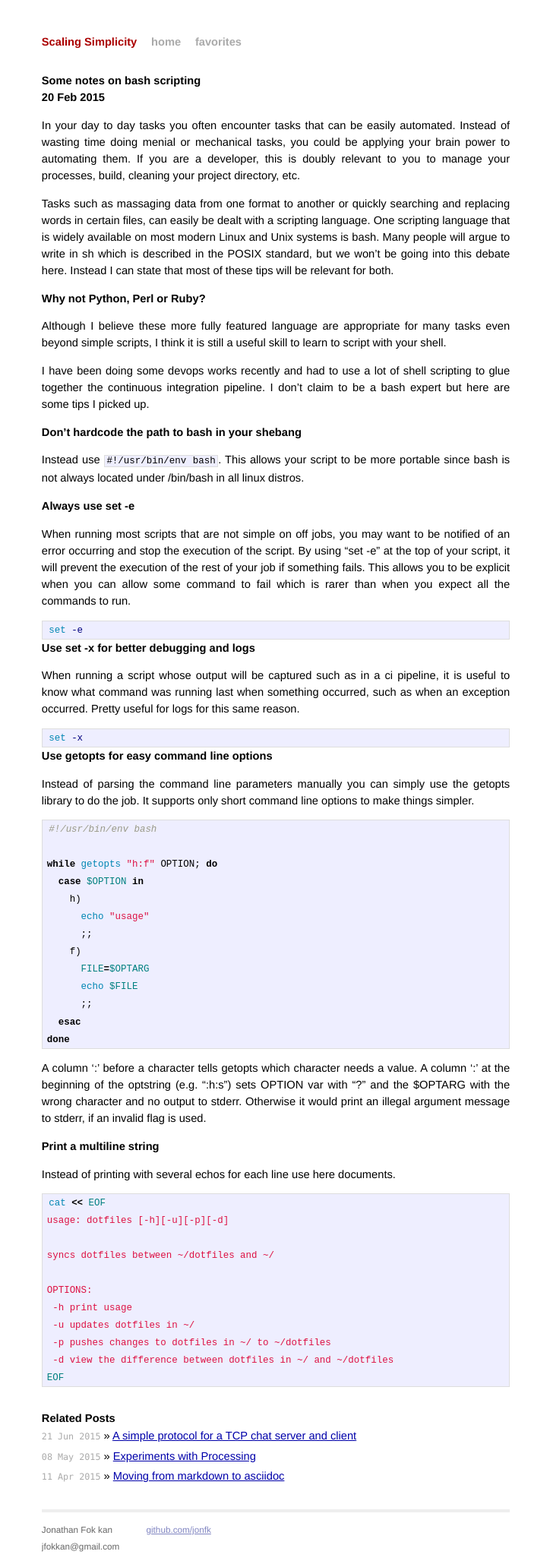
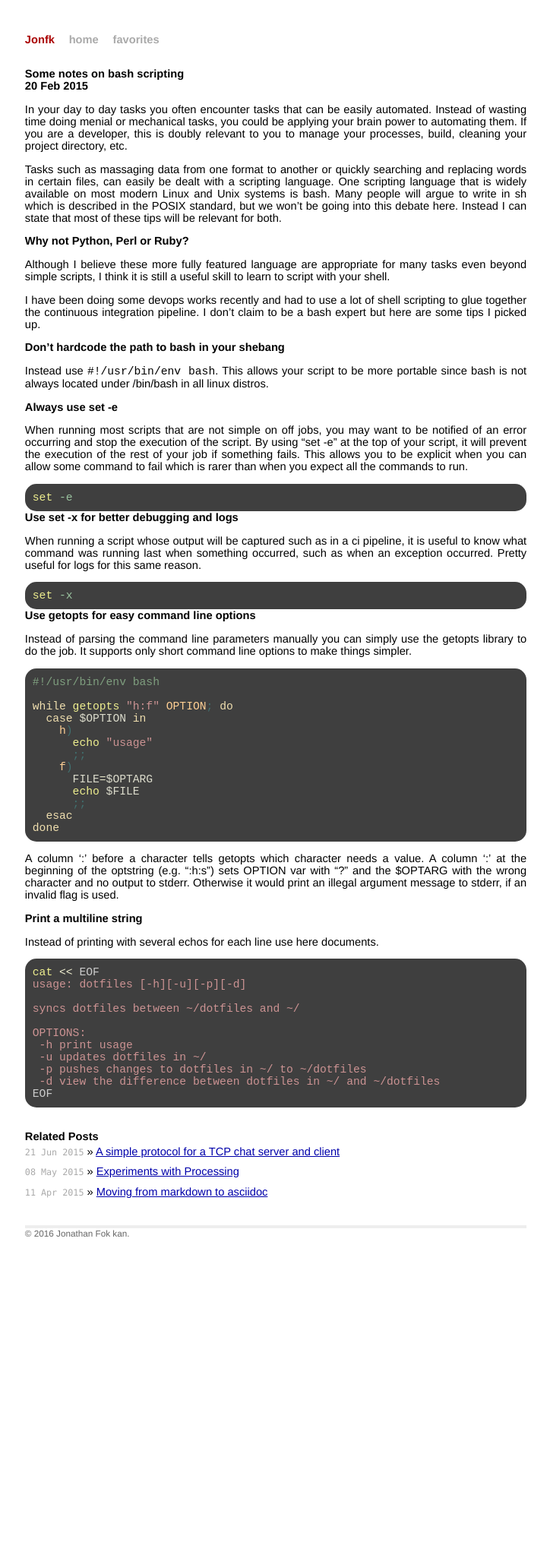
Before and after one commit to jonfk/jonfk.ca, a Jekyll site: the page built from _posts/2015-02-20-Some-notes-on-bash-scripting.md, in a window 1280 px wide. Shown: the whole page at 76% size, without its empty margins (277-1001 px from the left). Built offline with Jekyll 4.4.1, drawn with Linux system fonts in a browser that asks for light colours; Markdown is read by kramdown in place of the engine named in the settings; after the commit the page ends 1630 px from its top, so only the background shows below that.

Commit message:
Fixed default layout and css to be mobile friendly. Changed Syntax highlighting to zenburn

```diff
--- a/_layouts/default.html
+++ b/_layouts/default.html
@@ -1,9 +1,11 @@
 <!DOCTYPE html>
-<html xmlns="http://www.w3.org/1999/xhtml" xml:lang="en" lang="en-us">
+<html>
 <head>
-   <meta http-equiv="content-type" content="text/html; charset=utf-8" />
+   <meta charset="UTF-8">
    <title>{{ page.title }}</title>
    <meta name="author" content="Jonathan Fok kan" />
+
+    <meta name="viewport" content="width=device-width, initial-scale=1">
 
    <!-- Homepage CSS -->
    <link rel="stylesheet" href="/css/screen.css" type="text/css" media="screen, projection" />
@@ -13,27 +15,20 @@
 
 
 <div class="site">
-  <div class="title">
-    <a href="/">Scaling Simplicity</a>
+  <header>
+    <a href="/">Jonfk</a>
     <a class="extra" href="/">home</a>
     <a class="extra" href="/favorites.html">favorites</a>
-  </div>
+  </header>
 
+  <main>
   {{ content }}
+  </main>
 
-  <div class="footer">
-    <div class="contact">
-      <p>
-        Jonathan Fok kan<br />
-        jfokkan@gmail.com
-      </p>
-    </div>
-    <div class="contact">
-      <p>
-        <a href="http://github.com/jonfk/">github.com/jonfk</a><br />
-      </p>
-    </div>
-  </div>
+  <footer>
+    © 2016 Jonathan Fok kan.
+  </footer>
+
 </div>
 
 </body>
--- a/css/screen.css
+++ b/css/screen.css
@@ -1,9 +1,8 @@
-/*****************************************************************************/
-/*
-  /* Common
-  /*
-  /*****************************************************************************/
-
+/****************************************************************************
+ *                                                                          *
+ * Common                                                                   *
+ *                                                                          *
+ ****************************************************************************/
 /* Global Reset */
 
 * {
@@ -51,11 +50,11 @@ table {
     font: 100%;
 }
 
-/*****************************************************************************/
-/*
-  /* Home
-  /*
-  /*****************************************************************************/
+/****************************************************************************
+ *                                                                          *
+ * Home                                                                     *
+ *                                                                          *
+ ****************************************************************************/
 
 ul.posts {
     list-style-type: none;
@@ -72,42 +71,54 @@ ul.posts span {
     font-size: 80%;
 }
 
-/*****************************************************************************/
-/*
-  /* Site
-  /*
-  /*****************************************************************************/
+/****************************************************************************
+ *                                                                          *
+ * Site                                                                     *
+ *                                                                          *
+ ****************************************************************************/
 
 .site {
+    width: 70%;
+    max-width: 45em;
+    /* margin: 0 auto; */
+    position: relative;
+    min-height: 100%;
+    height: auto;
+
     font-size: 110%;
     text-align: justify;
-    width: 42em;
     margin: 3em auto 2em auto;
-    line-height: 1.5em;
 }
 
-.title {
+@media screen and (max-width: 865px) {
+    .site {
+        width: 100%;
+        padding: 10px;
+    }
+}
+
+header {
     color: #a00;
     font-weight: bold;
     margin-bottom: 2em;
 }
 
-.site .title a {
+.site header a {
     color: #a00;
     text-decoration: none;
 }
 
-.site .title a:hover {
+.site header a:hover {
     color: black;
 }
 
-.site .title a.extra {
+.site header a.extra {
     color: #aaa;
     text-decoration: none;
     margin-left: 1em;
 }
 
-.site .title a.extra:hover {
+.site header a.extra:hover {
     color: black;
 }
 
@@ -115,7 +126,7 @@ ul.posts span {
     color: #aaa;
 }
 
-.site .footer {
+.site footer {
     font-size: 80%;
     color: #666;
     border-top: 4px solid #eee;
@@ -123,69 +134,46 @@ ul.posts span {
     overflow: hidden;
 }
 
-.site .footer .contact {
+.site footer .contact {
     float: left;
     margin-right: 3em;
 }
 
-.site .footer .contact a {
+.site footer .contact a {
     color: #8085C1;
 }
 
-.site .footer .rss {
+.site footer .rss {
     margin-top: 1.1em;
     margin-right: -.2em;
     float: right;
 }
 
-.site .footer .rss img {
+.site footer .rss img {
     border: 0;
 }
 
-/*****************************************************************************/
-/*
-  /* Posts
-  /*
-  /*****************************************************************************/
+/****************************************************************************
+ *                                                                          *
+ * Posts                                                                    *
+ *                                                                          *
+ ****************************************************************************/
 
 #post {
 
 }
 
+#post pre {
+    border-radius: 15px;
+    padding: 10px;
+    overflow: auto;
+}
+
 /* standard */
-
-#post pre {
-    border: 1px solid #ddd;
-    background-color: #eef;
-    padding: 0 .4em;
-}
 
 #post ul,
 #post ol {
     margin-left: 1.35em;
-}
-
-#post code {
-    border: 1px solid #ddd;
-    background-color: #eef;
-    font-size: 85%;
-    padding: 0 .2em;
-}
-
-#post pre code {
-    border: none;
-}
-
-/* terminal */
-
-#post pre.terminal {
-    border: 1px solid black;
-    background-color: #333;
-    color: white;
-}
-
-#post pre.terminal code {
-    background-color: #333;
 }
 
 #related {
--- a/css/syntax.css
+++ b/css/syntax.css
@@ -1,60 +1,71 @@
-.highlight  { background: #ffffff; }
-.highlight .c { color: #999988; font-style: italic } /* Comment */
-.highlight .err { color: #a61717; background-color: #e3d2d2 } /* Error */
-.highlight .k { font-weight: bold } /* Keyword */
-.highlight .o { font-weight: bold } /* Operator */
-.highlight .cm { color: #999988; font-style: italic } /* Comment.Multiline */
-.highlight .cp { color: #999999; font-weight: bold } /* Comment.Preproc */
-.highlight .c1 { color: #999988; font-style: italic } /* Comment.Single */
-.highlight .cs { color: #999999; font-weight: bold; font-style: italic } /* Comment.Special */
-.highlight .gd { color: #000000; background-color: #ffdddd } /* Generic.Deleted */
-.highlight .gd .x { color: #000000; background-color: #ffaaaa } /* Generic.Deleted.Specific */
-.highlight .ge { font-style: italic } /* Generic.Emph */
-.highlight .gr { color: #aa0000 } /* Generic.Error */
-.highlight .gh { color: #999999 } /* Generic.Heading */
-.highlight .gi { color: #000000; background-color: #ddffdd } /* Generic.Inserted */
-.highlight .gi .x { color: #000000; background-color: #aaffaa } /* Generic.Inserted.Specific */
-.highlight .go { color: #888888 } /* Generic.Output */
-.highlight .gp { color: #555555 } /* Generic.Prompt */
-.highlight .gs { font-weight: bold } /* Generic.Strong */
-.highlight .gu { color: #aaaaaa } /* Generic.Subheading */
-.highlight .gt { color: #aa0000 } /* Generic.Traceback */
-.highlight .kc { font-weight: bold } /* Keyword.Constant */
-.highlight .kd { font-weight: bold } /* Keyword.Declaration */
-.highlight .kp { font-weight: bold } /* Keyword.Pseudo */
-.highlight .kr { font-weight: bold } /* Keyword.Reserved */
-.highlight .kt { color: #445588; font-weight: bold } /* Keyword.Type */
-.highlight .m { color: #009999 } /* Literal.Number */
-.highlight .s { color: #d14 } /* Literal.String */
-.highlight .na { color: #008080 } /* Name.Attribute */
-.highlight .nb { color: #0086B3 } /* Name.Builtin */
-.highlight .nc { color: #445588; font-weight: bold } /* Name.Class */
-.highlight .no { color: #008080 } /* Name.Constant */
-.highlight .ni { color: #800080 } /* Name.Entity */
-.highlight .ne { color: #990000; font-weight: bold } /* Name.Exception */
-.highlight .nf { color: #990000; font-weight: bold } /* Name.Function */
-.highlight .nn { color: #555555 } /* Name.Namespace */
-.highlight .nt { color: #000080 } /* Name.Tag */
-.highlight .nv { color: #008080 } /* Name.Variable */
-.highlight .ow { font-weight: bold } /* Operator.Word */
-.highlight .w { color: #bbbbbb } /* Text.Whitespace */
-.highlight .mf { color: #009999 } /* Literal.Number.Float */
-.highlight .mh { color: #009999 } /* Literal.Number.Hex */
-.highlight .mi { color: #009999 } /* Literal.Number.Integer */
-.highlight .mo { color: #009999 } /* Literal.Number.Oct */
-.highlight .sb { color: #d14 } /* Literal.String.Backtick */
-.highlight .sc { color: #d14 } /* Literal.String.Char */
-.highlight .sd { color: #d14 } /* Literal.String.Doc */
-.highlight .s2 { color: #d14 } /* Literal.String.Double */
-.highlight .se { color: #d14 } /* Literal.String.Escape */
-.highlight .sh { color: #d14 } /* Literal.String.Heredoc */
-.highlight .si { color: #d14 } /* Literal.String.Interpol */
-.highlight .sx { color: #d14 } /* Literal.String.Other */
-.highlight .sr { color: #009926 } /* Literal.String.Regex */
-.highlight .s1 { color: #d14 } /* Literal.String.Single */
-.highlight .ss { color: #990073 } /* Literal.String.Symbol */
-.highlight .bp { color: #999999 } /* Name.Builtin.Pseudo */
-.highlight .vc { color: #008080 } /* Name.Variable.Class */
-.highlight .vg { color: #008080 } /* Name.Variable.Global */
-.highlight .vi { color: #008080 } /* Name.Variable.Instance */
-.highlight .il { color: #009999 } /* Literal.Number.Integer.Long */
+/* Taken from https://github.com/richleland/pygments-css */
+.highlight code, .highlight pre{color:#fdce93;background-color:#3f3f3f}
+.highlight .hll{background-color:#222}
+.highlight .c{color:#7f9f7f}
+.highlight .err{color:#e37170;background-color:#3d3535}
+.highlight .g{color:#7f9f7f}
+.highlight .k{color:#f0dfaf}
+.highlight .l{color:#ccc}
+.highlight .n{color:#dcdccc}
+.highlight .o{color:#f0efd0}
+.highlight .x{color:#ccc}
+.highlight .p{color:#41706f}
+.highlight .cm{color:#7f9f7f}
+.highlight .cp{color:#7f9f7f}
+.highlight .c1{color:#7f9f7f}
+.highlight .cs{color:#cd0000;font-weight:bold}
+.highlight .gd{color:#cd0000}
+.highlight .ge{color:#ccc;font-style:italic}
+.highlight .gr{color:red}
+.highlight .gh{color:#dcdccc;font-weight:bold}
+.highlight .gi{color:#00cd00}
+.highlight .go{color:gray}
+.highlight .gp{color:#dcdccc;font-weight:bold}
+.highlight .gs{color:#ccc;font-weight:bold}
+.highlight .gu{color:purple;font-weight:bold}
+.highlight .gt{color:#0040D0}
+.highlight .kc{color:#dca3a3}
+.highlight .kd{color:#ffff86}
+.highlight .kn{color:#dfaf8f;font-weight:bold}
+.highlight .kp{color:#cdcf99}
+.highlight .kr{color:#cdcd00}
+.highlight .kt{color:#00cd00}
+.highlight .ld{color:#cc9393}
+.highlight .m{color:#8cd0d3}
+.highlight .s{color:#cc9393}
+.highlight .na{color:#9ac39f}
+.highlight .nb{color:#efef8f}
+.highlight .nc{color:#efef8f}
+.highlight .no{color:#ccc}
+.highlight .nd{color:#ccc}
+.highlight .ni{color:#c28182}
+.highlight .ne{color:#c3bf9f;font-weight:bold}
+.highlight .nf{color:#efef8f}
+.highlight .nl{color:#ccc}
+.highlight .nn{color:#8fbede}
+.highlight .nx{color:#ccc}
+.highlight .py{color:#ccc}
+.highlight .nt{color:#9ac39f}
+.highlight .nv{color:#dcdccc}
+.highlight .ow{color:#f0efd0}
+.highlight .w{color:#ccc}
+.highlight .mf{color:#8cd0d3}
+.highlight .mh{color:#8cd0d3}
+.highlight .mi{color:#8cd0d3}
+.highlight .mo{color:#8cd0d3}
+.highlight .sb{color:#cc9393}
+.highlight .sc{color:#cc9393}
+.highlight .sd{color:#cc9393}
+.highlight .s2{color:#cc9393}
+.highlight .se{color:#cc9393}
+.highlight .sh{color:#cc9393}
+.highlight .si{color:#cc9393}
+.highlight .sx{color:#cc9393}
+.highlight .sr{color:#cc9393}
+.highlight .s1{color:#cc9393}
+.highlight .ss{color:#cc9393}
+.highlight .bp{color:#efef8f}
+.highlight .vc{color:#efef8f}
+.highlight .vg{color:#dcdccc}
+.highlight .vi{color:#ffffc7}
+.highlight .il{color:#8cd0d3}
```
